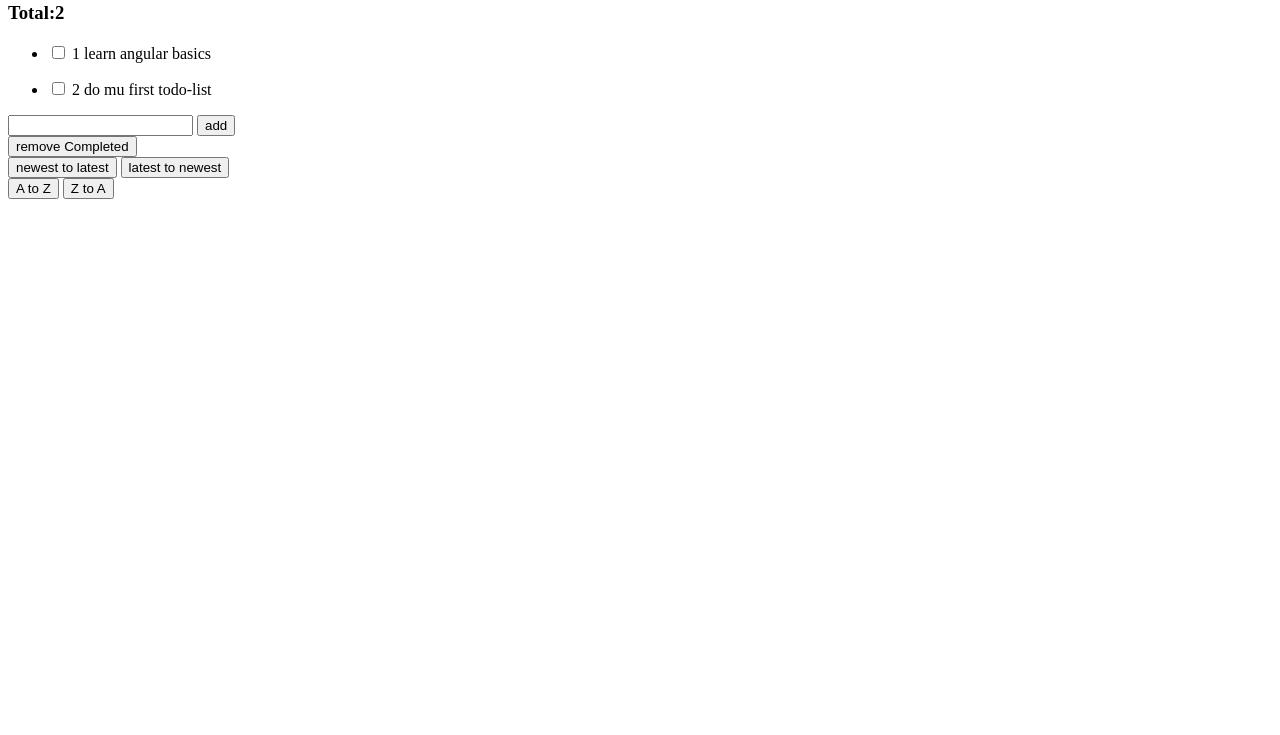
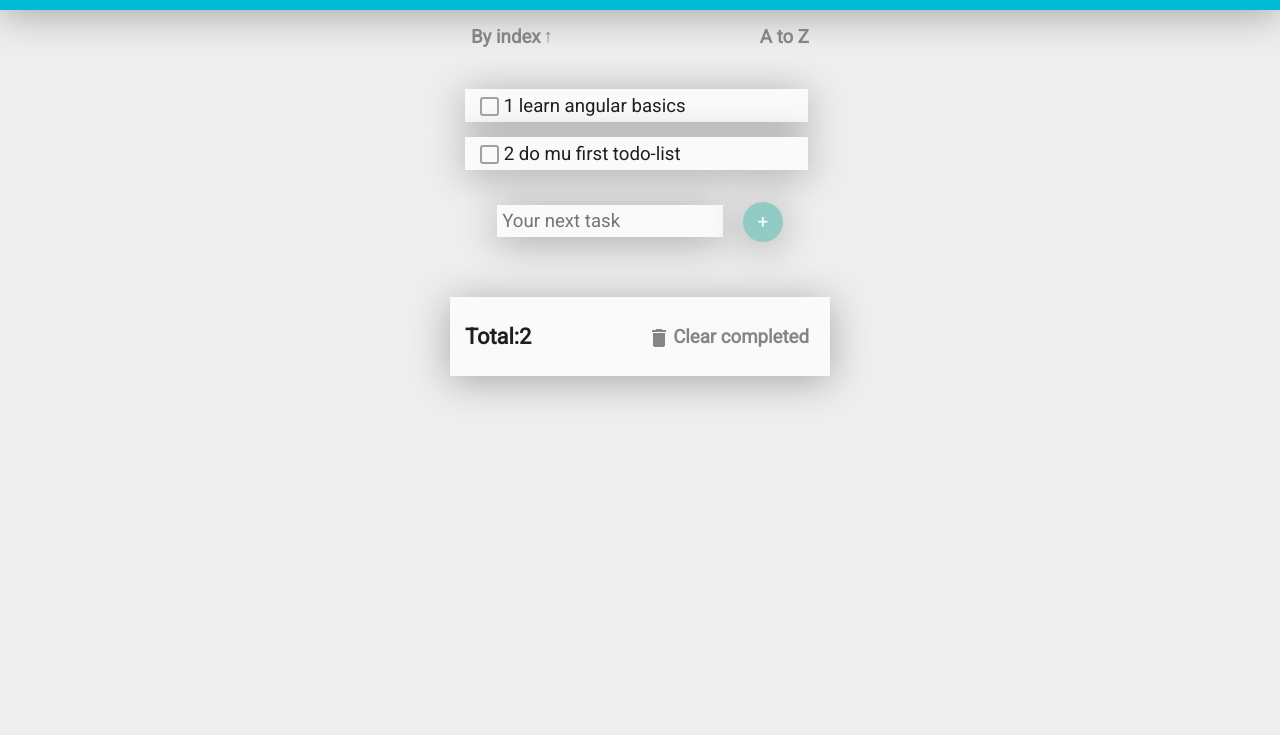
Before and after one commit to yenobi/todo-angular-1.6, a website: page index.html in a window 1280 px wide. Shown: the part 65-800 px from the top of the page. Drawn offline with Linux system fonts and the light colour scheme.

Commit message:
todo-list - almost done

```diff
--- a/index.html
+++ b/index.html
@@ -3,46 +3,61 @@
   <head>
     <meta charset="utf-8">
     <meta name="viewport" content="width=deivce-width, initial-scale=1">
+    <link rel="stylesheet" href="lib/normalize.css">
+    <link rel="stylesheet" href="build/css/style.min.css">
+    <link href="https://fonts.googleapis.com/css?family=Roboto" rel="stylesheet">
     <title>Simple todo-list with angular 1.5</title>
-    <!-- <script src="node_modules/angular/angular.min.js"></script>
-    <script src="app.js"></script>
-    <script src="ctrl.js"></script> -->
-    <!-- it's only for one class) -->
-    <style>
-      .done-true {
-        text-decoration: line-through;
-        color: grey;
-      }
-    </style>
   </head>
+
   <body ng-controller="listCtrl">
-    <h2>My first ToDo-list with Angular</h2>
+      <header class="page-header">
+          <h1 class="page-header__header">TODO application</h1>
+      </header>
 
-    <h3>Total:{{todoList.length}}</h3>
-    <ul ng-repeat="todos in todoList">
+      <main class="main-app">
+          <div class="filters">
+              <div class="index-filter__container">
+                  <button ng-click="indexFilter()" type="button" class="index-filter__btn">By index</button>
+              </div>
 
-      <li>
-        <input type="checkbox" ng-model="todos.done">
-        <!-- <span>{{todoList.indexOf(todos) + 1}}</span> -->
-        <span>{{todos.index}}</span>
-        <span class="done-{{todos.done}}">{{todos.text}}</span>
-      </li>
-    </ul>
+              <div class="name-filter__container">
+                  <button ng-click="nameFilter()" type="button" class="name-filter__btn">A to Z</button>
+              </div>
 
-    <form>
-      <input type="text" ng-model="todoText">
-      <button ng-click="addTodo()">add</button>
-    </form>
-    <button ng-click="removeCompleted()" type="button">remove Completed</button>
+        </div>
 
-    <div>
-        <button ng-click="newToLate()" type="button">newest to latest</button>
-        <button ng-click="lateToNew()" type="button"> latest to newest</button>
-    </div>
+          <ul class="task__list">
 
-    <div>
-        <button ng-click="aToZ()" type="button">A to Z</button>
-        <button ng-click="zToA()" type="button">Z to A</button>
+              <li class="task" ng-repeat="todos in todoList">
+                  <label>
+                      <input type="checkbox" ng-model="todos.done" class="task__checkbox">
+                      <span class="task__custom-checkbox"></span>
+                      <span class="task__index">{{todos.index}}</span>
+                      <span class="done-{{todos.done}} task__text">{{todos.text}}</span>
+                  </label>
+              </li>
+
+          </ul>
+
+          <div class="new-task__container">
+              <form>
+                  <input class="new-task__input" type="text" ng-model="todoText" placeholder="Your next task">
+                  <button class="new-task__btn" ng-click="addTodo()">+</button>
+              </form>
+          </div>
+      </main>
+
+     <footer class="page-footer">
+         <div class="page-footer__inner">
+             <h3 class="total-tasks">Total:{{todoList.length}}</h3>
+             <button class="remove-btn" ng-click="removeCompleted()" type="button">
+                 <svg class="remove-btn__icon" width="24px" xmlns="http://www.w3.org/2000/svg" fill="#000000" viewBox="0 0 24 24" height="24px" class="gb_nc"><path d="m6 19c0 1.1 0.9 2 2 2h8c1.1 0 2-0.9 2-2v-12h-12v12zm13-15h-3.5l-1-1h-5l-1 1h-3.5v2h14v-2z"></path><path d="m0 0h24v24h-24z" fill="none"></path></svg>
+                 Clear completed</button>
+         </div>
+     </footer>
+
+    <div class="filters">
+
     </div>
 
     <script src="lib/angular.min.js"></script>
--- a/package.json
+++ b/package.json
@@ -7,10 +7,10 @@
   "author": "Sergey Koshman <koshman.animys@gmail.com>",
   "license": "MIT",
   "dependencies": {
-    "angular": "^1.6.4"
+    "angular": "^1.6.4",
+    "normalize-css": "^2.3.1"
   },
   "devDependencies": {
-    "gulp-sass": "^3.1.0",
     "babel-preset-es2015": "^6.24.1",
     "gulp": "github:gulpjs/gulp#4.0",
     "gulp-autoprefixer": "^3.1.1",
@@ -19,6 +19,7 @@
     "gulp-csso": "^3.0.0",
     "gulp-minify": "0.0.15",
     "gulp-rename": "^1.2.2",
+    "gulp-sass": "^3.1.0",
     "gulp-sourcemaps": "^2.5.1"
   }
 }
--- a/src/js/ctrl.js
+++ b/src/js/ctrl.js
@@ -33,34 +33,55 @@ function listCtrl($scope) {
     consoleLogArray();
   };
 
-  $scope.lateToNew = function() {
+  let state = 'new-to-late';
+
+  $scope.indexFilter = function() {
+
+        if (state === 'new-to-late') {
+            state = 'late-to-new';
             return $scope.todoList.sort( function(a, b) {
                 consoleLogArray();
                 return b.index- a.index;
             } );
-  };
+        } else if (state === 'late-to-new') {
+            state = 'new-to-late';
 
-  $scope.newToLate = function() {
             return $scope.todoList.sort( function(a, b) {
                 consoleLogArray();
                 return a.index - b.index;
             } );
+        }
   };
 
-  $scope.aToZ = function() {
+  let nameState;
+
+  $scope.nameFilter = function(e) {
+      console.log(e);
+
+      if ( nameState === undefined || nameState === 'z-to-a') {
+          nameState = 'a-to-z';
+
           return $scope.todoList.sort( function(a, b) {
               consoleLogArray();
               return a.text.charAt(0) > b.text.charAt(0);
           } );
-  };
+      } else if (nameState === 'a-to-z') {
+          nameState = 'z-to-a';
 
-  $scope.zToA = function() {
           return $scope.todoList.sort( function(a, b) {
               consoleLogArray();
               return b.text.charAt(0) > a.text.charAt(0);
           } );
       };
 
+  };
+
+  // $scope.aToZ = function() {
+  // };
+  //
+  // $scope.zToA = function() {
+  // };
+
   function consoleLogArray() {
       console.log($scope.todoList);
   }
--- /dev/null
+++ b/src/scss/components/filters.scss
@@ -0,0 +1,4 @@
+.filters {
+    display: flex;
+    justify-content: space-between;
+}
--- /dev/null
+++ b/src/scss/components/index-filter.scss
@@ -0,0 +1,36 @@
+.index-filter {
+    &__btn {
+        vertical-align: top;
+        background-color: transparent;
+        border: none;
+        font-weight: 700;
+        position: relative;
+        color: lighten($black, 40%);
+        cursor: pointer;
+        outline-color: $blue;
+
+        &:after {
+            content: '↑';
+            display: inline-block;
+            vertical-align: top;
+            width: 15px;
+            height: 25px;
+            position: absolute;
+            top: 0px;
+        }
+
+        &:hover {
+            color: $black;
+
+            &:after {
+                color: $black;
+            }
+        }
+    }
+}
+
+.index-filter__btn_reverse {
+    &:after {
+        transform: rotate(180deg);
+    }
+}
--- /dev/null
+++ b/src/scss/components/main-app.scss
@@ -0,0 +1,11 @@
+.main-app {
+    @include paddings;
+    padding-top: 15px;
+    padding-bottom: 15px;
+}
+
+@media(min-width: 375px) {
+    .main-app{
+        @include max-container;
+    }
+}
--- /dev/null
+++ b/src/scss/components/name-filter.scss
@@ -0,0 +1,17 @@
+.name-filter {
+    &__btn {
+        vertical-align: top;
+        background-color: transparent;
+        border: none;
+        font-weight: 700;
+        position: relative;
+        color: lighten($black, 40%);
+        cursor: pointer;
+        outline-color: $blue;
+
+        &:hover,
+        &:focus {
+            color: $black;
+        }
+    }
+}
--- /dev/null
+++ b/src/scss/components/new-task.scss
@@ -0,0 +1,33 @@
+.new-task {
+
+    &__container {
+        text-align: center;
+    }
+
+    &__input {
+        margin-top: 20px;
+        padding: 5px;
+        background-color: $light-gray;
+        border: none;
+        @include shadow;
+        outline-color: $blue;
+    }
+
+    &__btn {
+        width: 40px;
+        height: 40px;
+        border-radius: 50%;
+        border: none;
+        vertical-align: middle;
+        margin-left: 15px;
+        background-color: $light-blue;
+        cursor: pointer;
+        @include shadow;
+        color: $white;
+
+        &:hover,
+        &:focus {
+            background-color: darken($light-blue, 10%);
+        }
+    }
+}
--- /dev/null
+++ b/src/scss/components/page-footer.scss
@@ -0,0 +1,20 @@
+.page-footer {
+    @include paddings;
+
+    &__inner {
+        display: flex;
+        justify-content: space-between;
+        margin-top: 40px;
+        padding: 5px 15px;
+        background-color: $light-gray;
+        @include shadow;
+    }
+}
+
+@media(min-width: 375px) {
+    .page-footer {
+        &__inner {
+            @include max-container;
+        }
+    }
+}
--- /dev/null
+++ b/src/scss/components/page-header.scss
@@ -0,0 +1,20 @@
+.page-header {
+    @include paddings;
+    @include shadow;
+    padding-bottom: 1px;
+    padding-top: 5px;
+    background-color: $blue;
+    color: $white;
+
+    &__header {
+        margin-top: 0px;
+    }
+}
+
+@media(min-width: 375px) {
+    .page-header {
+        &__header {
+            @include max-container;
+        }
+    }
+}
--- /dev/null
+++ b/src/scss/components/remove-btn.scss
@@ -0,0 +1,24 @@
+.remove-btn {
+    vertical-align: top;
+    background-color: transparent;
+    border: none;
+    font-weight: 700;
+    position: relative;
+    color: lighten($black, 40%);
+    cursor: pointer;
+
+    &__icon {
+        position: absolute;
+        left: -20px;
+        fill: lighten($black, 40%);
+    }
+
+    &:hover,
+    &:focus {
+        color: $black;
+
+        .remove-btn__icon {
+            fill: $black;
+        }
+    }
+}
--- /dev/null
+++ b/src/scss/components/task.scss
@@ -0,0 +1,52 @@
+.task {
+    padding: 5px;
+    background-color: $light-gray;
+    @include shadow;
+    margin-bottom: 15px;
+
+    &__list {
+        margin: 0;
+        margin-top: 40px;
+        padding: 0;
+        list-style: none;
+    }
+
+    &__index {
+        vertical-align: middle;
+    }
+
+    &__text {
+        vertical-align: middle;
+    }
+
+    &__checkbox {
+        display: none;
+
+        &:checked ~ .task__custom-checkbox {
+            border-color: $light-blue;
+            background-color: $light-blue;
+        }
+
+        &:checked ~ .task__text,
+        &:checked ~ .task__index {
+            text-decoration: line-through;
+            color: lighten($black, 40%);
+        }
+    }
+
+    &__custom-checkbox {
+        display: inline-block;
+        width: 15px;
+        height: 15px;
+        border: 2px solid darken($gray, 30%);
+        vertical-align: middle;
+        border-radius: 3px;
+        margin-left: 10px;
+    }
+}
+
+@media(min-width: 375px) {
+    .task {
+        max-width: 333px;
+    }
+}
--- /dev/null
+++ b/src/scss/style.scss
@@ -0,0 +1,51 @@
+// colors
+$black: #1F1F1F;
+$gray: #EEEEEE;
+$light-gray: #fafafa;
+$blue: #00BBD3;
+$light-blue: #92CBC5;
+$white: #fff;
+
+$turtoise: #80CBC4;
+
+body {
+    font-family: 'Roboto', sans-serif;
+    font-size: 14pt;
+    color: $black;
+    background-color: $gray;
+}
+
+// 16px
+
+@mixin paddings($padding: 16px) {
+    padding-left: $padding;
+    padding-right: $padding;
+}
+
+@mixin shadow {
+    box-shadow: 0px 5px 38px 0px rgba(0,0,0,0.3);
+}
+
+@mixin max-container {
+    max-width: 350px;
+    margin-left: auto;
+    margin-right: auto;
+}
+
+@import 'components/page-header.scss';
+
+@import 'components/main-app.scss';
+
+@import 'components/new-task.scss';
+
+@import 'components/task.scss';
+
+@import 'components/filters.scss';
+
+@import 'components/index-filter.scss';
+
+@import 'components/name-filter.scss';
+
+@import 'components/page-footer.scss';
+
+@import 'components/remove-btn.scss';
```
Also changed, not shown: build/css/style.min.css (added), lib/normalize.css (added), trash.svg (added), 2 other files. Lines whose indentation alone changed are shown as unchanged.
